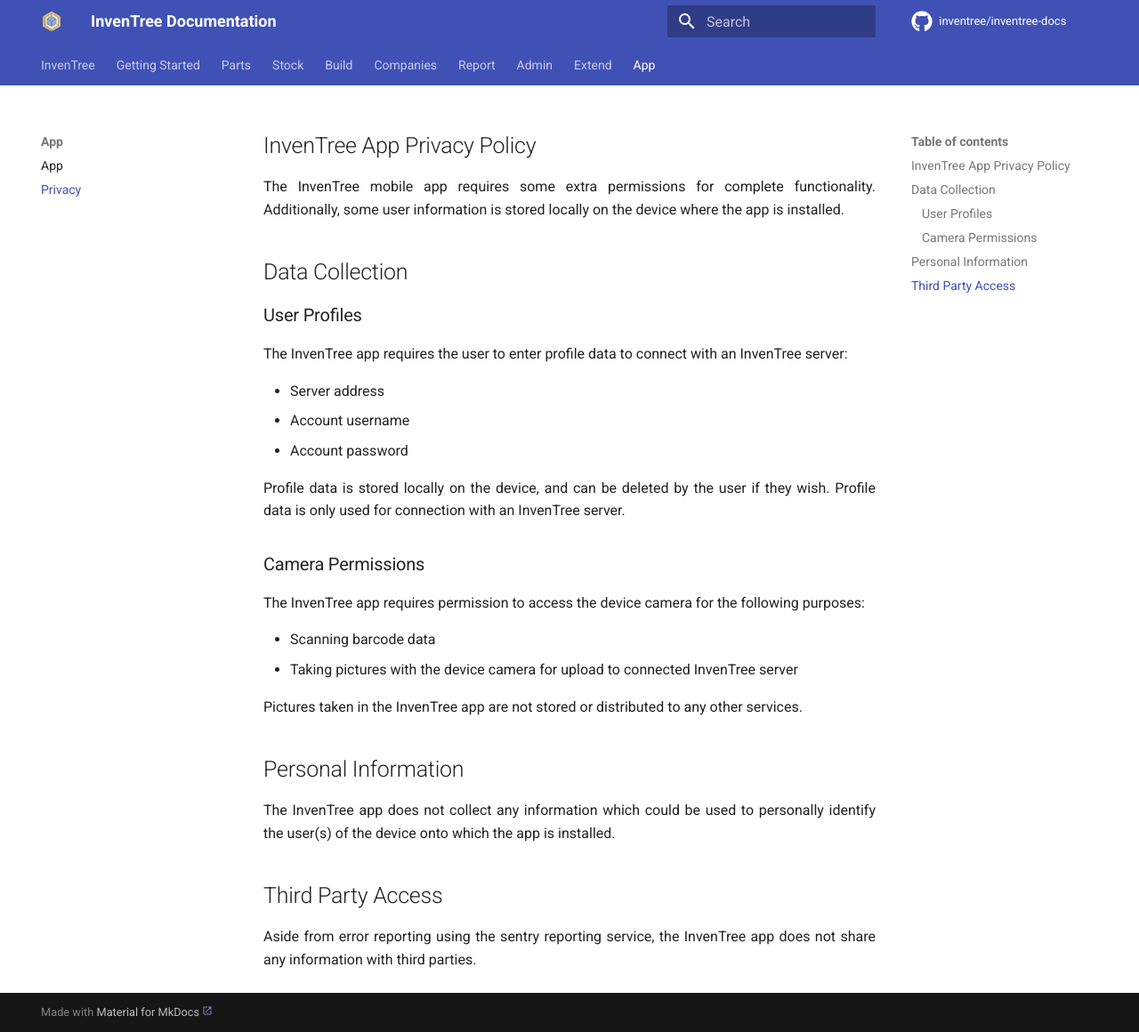
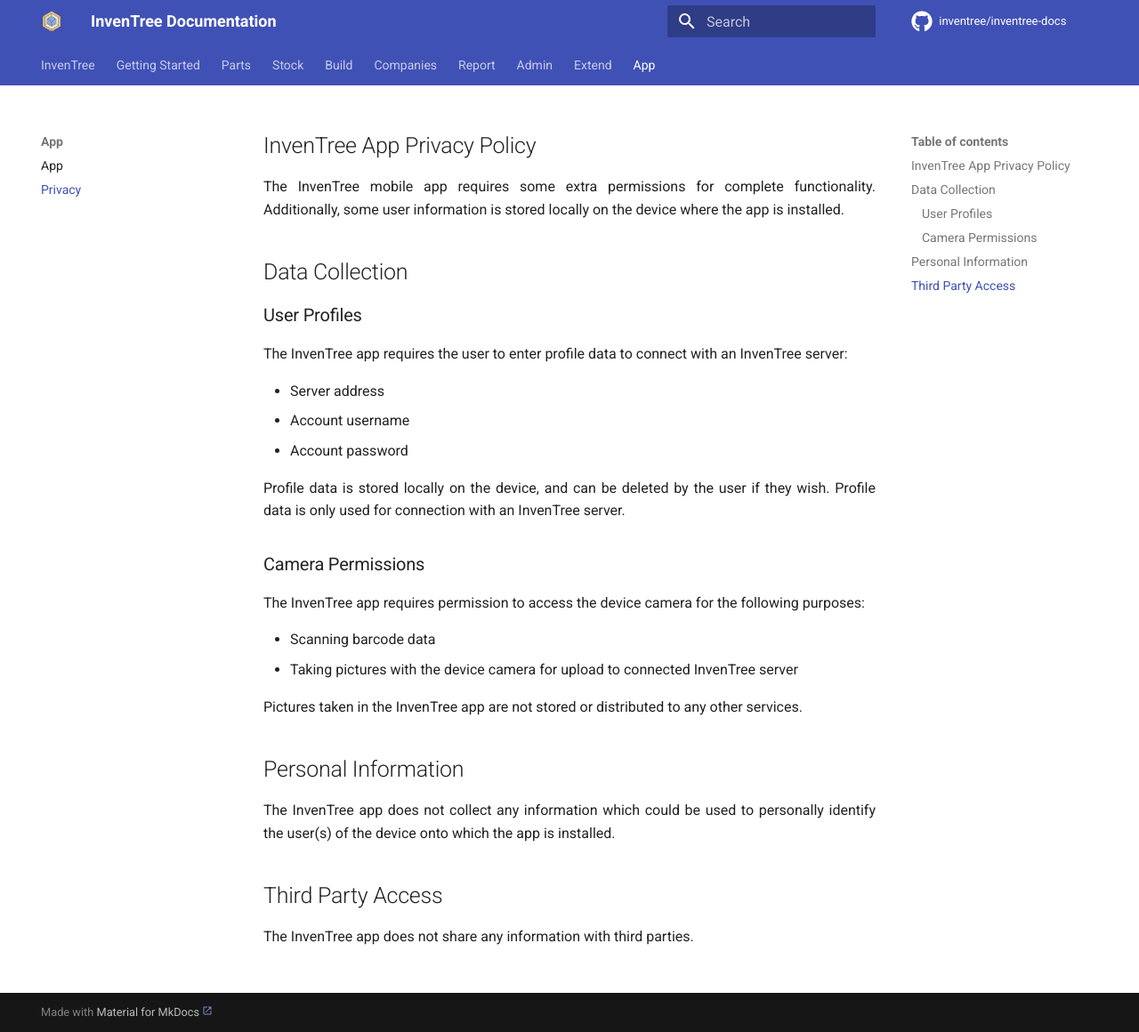
Before and after one commit to inventree/inventree-docs, an MkDocs documentation site: the page built from docs/app/privacy.md, in a window 1280 px wide and 1160 px high. Shown: the whole window at 89% size. Built offline with MkDocs 1.6.1 and Material for MkDocs 9.7.7, drawn with Linux system fonts in a browser that asks for light colours; a script that is not in the unit is left out; comment, search, counter and statistics services are not loaded.

Commit message:
remove sentry reference

```diff
--- a/docs/app/privacy.md
+++ b/docs/app/privacy.md
@@ -33,4 +33,4 @@
 
 ## Third Party Access
 
-Aside from error reporting using the sentry reporting service, the InvenTree app does not share any information with third parties.
+The InvenTree app does not share any information with third parties.
```
